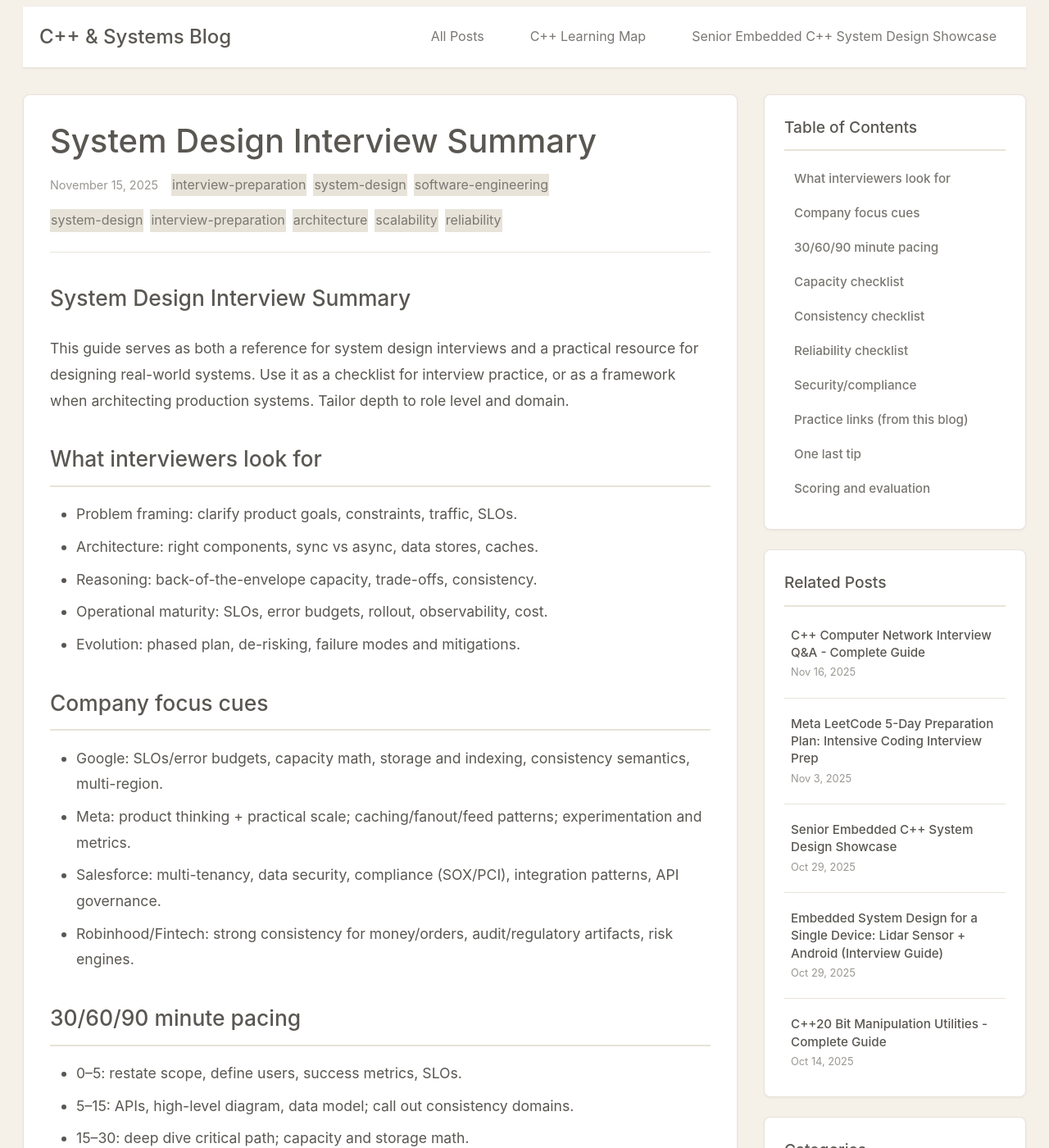
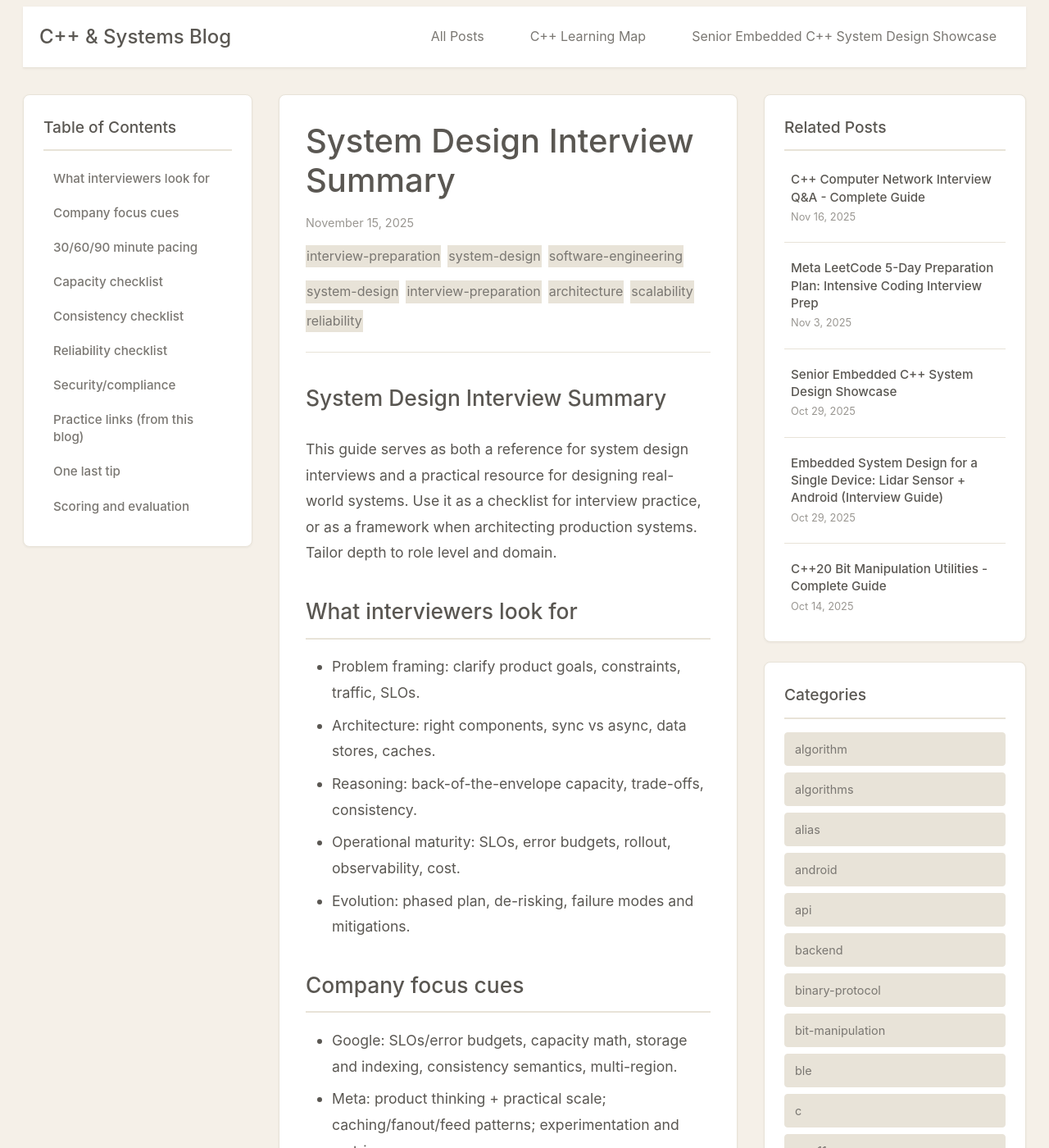
Before and after one commit to robinali34/blog_cpp, a Jekyll site: the page built from _posts/2025-11-16-system-design-interview-summary.md, in a window 1280 px wide and 1400 px high. Shown: the whole window at 82% size. Built offline with Jekyll 4.4.1, drawn with Linux system fonts in a browser that asks for light colours.

Commit message:
Update post layout

```diff
--- a/_layouts/post.html
+++ b/_layouts/post.html
@@ -21,6 +21,18 @@ layout: default
   </header>
 
   <div class="post-wrapper">
+    <!-- Left Sidebar - Table of Contents -->
+    <aside class="post-sidebar-left">
+      <div class="sidebar-section toc-section">
+        <h3 class="sidebar-title">Table of Contents</h3>
+        <nav class="toc-nav" id="tableOfContents">
+          <ul class="toc-list" id="tocList">
+            <!-- Generated by JavaScript -->
+          </ul>
+        </nav>
+      </div>
+    </aside>
+
     <!-- Main Content -->
     <main class="post-main">
       <article class="post">
@@ -70,17 +82,8 @@ layout: default
       </article>
     </main>
 
-    <!-- Sidebar -->
+    <!-- Right Sidebar -->
     <aside class="post-sidebar">
-      <div class="sidebar-section toc-section">
-        <h3 class="sidebar-title">Table of Contents</h3>
-        <nav class="toc-nav" id="tableOfContents">
-          <ul class="toc-list" id="tocList">
-            <!-- Generated by JavaScript -->
-          </ul>
-        </nav>
-      </div>
-
       <div class="sidebar-section">
         <h3 class="sidebar-title">Related Posts</h3>
         <ul class="related-posts-list">
--- a/assets/css/morandi-theme.css
+++ b/assets/css/morandi-theme.css
@@ -312,10 +312,18 @@ hr {
 
 .post-wrapper {
   display: grid;
-  grid-template-columns: 1fr 320px;
+  grid-template-columns: 280px 1fr 320px;
   gap: 2rem;
-  max-width: 1400px;
+  max-width: 1600px;
   margin: 0 auto;
+  align-items: start;
+}
+
+@media (max-width: 1200px) {
+  .post-wrapper {
+    grid-template-columns: 260px 1fr 280px;
+    gap: 1.5rem;
+  }
 }
 
 @media (max-width: 1024px) {
@@ -323,8 +331,20 @@ hr {
     grid-template-columns: 1fr;
   }
 
+  .post-sidebar-left {
+    order: -2;
+  }
+
+.post-sidebar {
+  order: -1;
+  }
+
+  .post-sidebar-left {
+    width: 100%;
+  }
+
   .post-sidebar {
-    order: -1;
+    width: 100%;
   }
 }
 
@@ -456,10 +476,22 @@ hr {
 }
 
 /* Sidebar Styles */
-.post-sidebar {
+.post-sidebar,
+.post-sidebar-left {
   display: flex;
   flex-direction: column;
   gap: 1.5rem;
+  min-width: 0; /* Prevent overflow */
+}
+
+.post-sidebar-left {
+  position: sticky;
+  top: 20px;
+  height: fit-content;
+  max-height: calc(100vh - 40px);
+  align-self: start;
+  width: 100%;
+  overflow: visible;
 }
 
 .sidebar-section {
@@ -468,6 +500,8 @@ hr {
   border-radius: 8px;
   padding: 1.5rem;
   box-shadow: 0 1px 3px rgba(0, 0, 0, 0.05);
+  width: 100%;
+  box-sizing: border-box;
 }
 
 .sidebar-title {
@@ -562,14 +596,17 @@ hr {
 
 /* Table of Contents Styles */
 .toc-section {
-  position: sticky;
-  top: 20px;
+  width: 100%;
+  box-sizing: border-box;
 }
 
 .toc-nav {
   max-height: calc(100vh - 200px);
   overflow-y: auto;
+  overflow-x: hidden;
   padding-right: 0.5rem;
+  width: 100%;
+  box-sizing: border-box;
 }
 
 .toc-nav::-webkit-scrollbar {
@@ -594,18 +631,25 @@ hr {
   list-style: none;
   padding: 0;
   margin: 0;
+  width: 100%;
+  box-sizing: border-box;
 }
 
 .toc-sublist {
   list-style: none;
   padding: 0;
-  margin: 0.25rem 0 0.25rem 1rem;
+  margin: 0.25rem 0 0.25rem 0.5rem;
   border-left: 2px solid var(--morandi-border-light);
   padding-left: 0.75rem;
+  width: 100%;
+  box-sizing: border-box;
 }
 
 .toc-item {
   margin-bottom: 0.5rem;
+  width: 100%;
+  box-sizing: border-box;
+  overflow: hidden;
 }
 
 .toc-link {
@@ -618,6 +662,8 @@ hr {
   border-radius: 4px;
   transition: all 0.2s ease;
   word-wrap: break-word;
+  overflow-wrap: break-word;
+  word-break: break-word;
 }
 
 .toc-link:hover {
@@ -692,4 +738,13 @@ hr {
   .post-header .site-nav {
     width: 100%;
   }
+
+  .post-sidebar-left {
+    position: static;
+    max-height: none;
+  }
+
+  .toc-nav {
+    max-height: 400px;
+  }
 }
```
